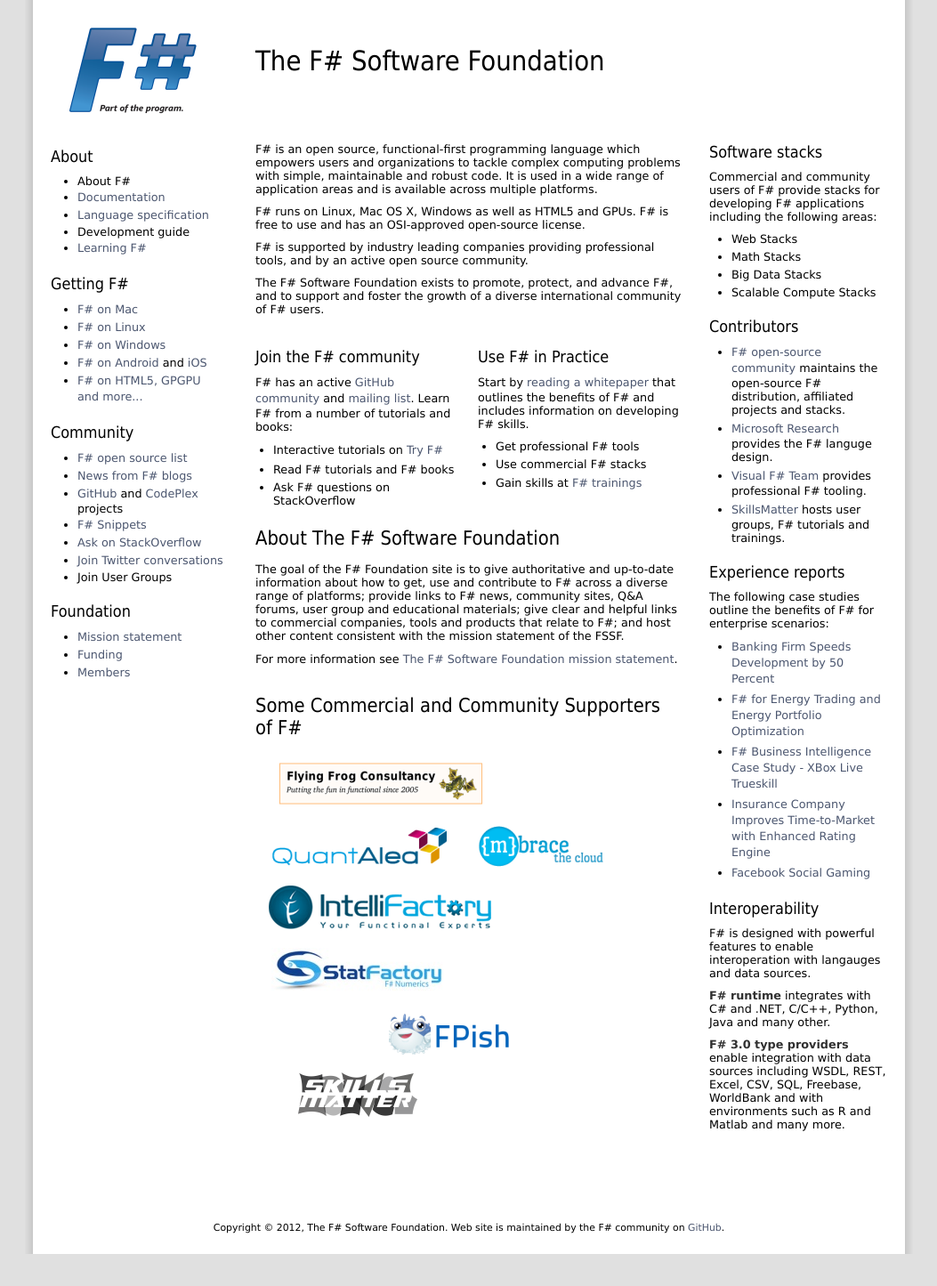
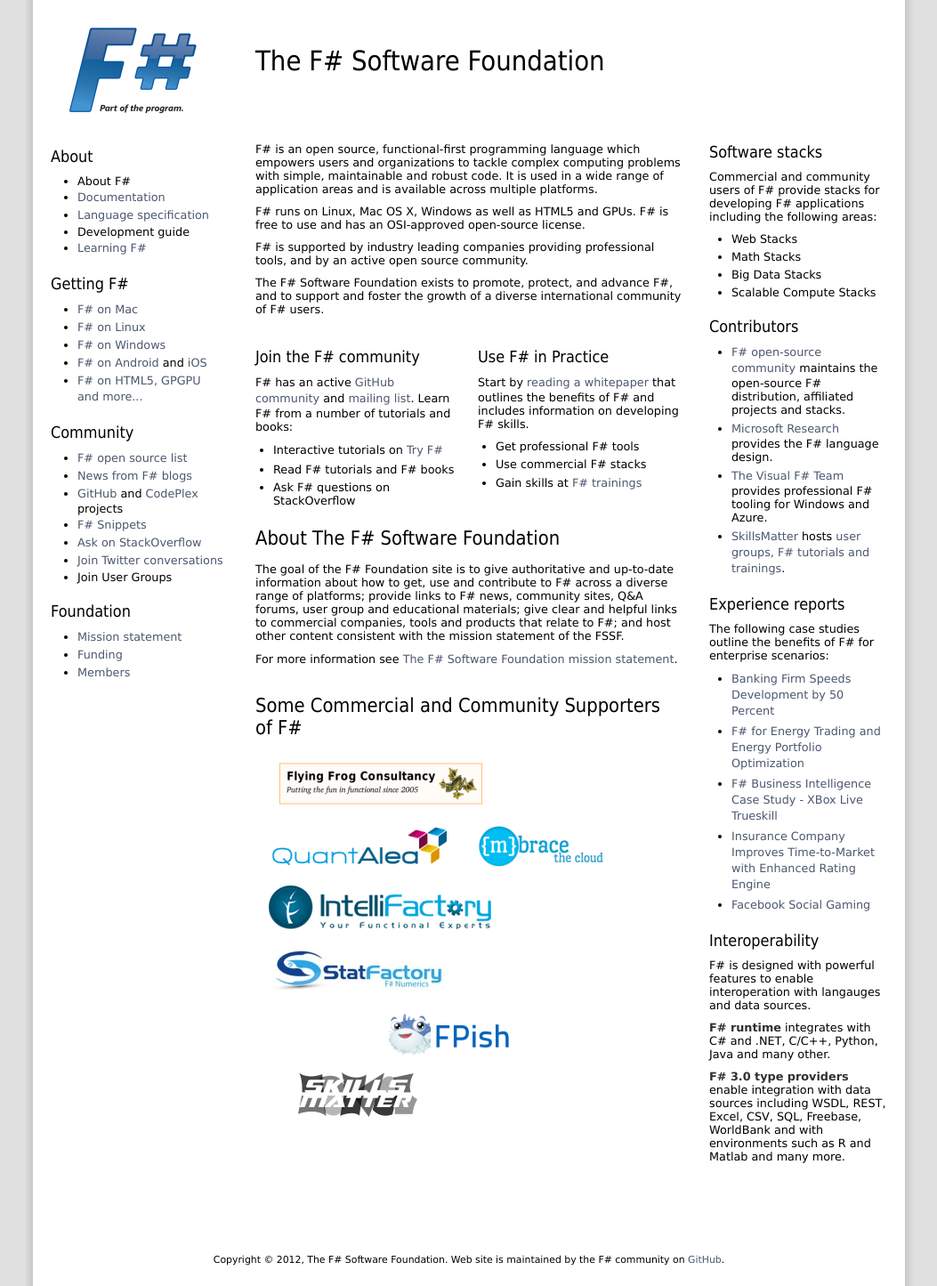
Before and after one commit to fsharp/fsharp.org, a Jekyll site: the page built from index.html, in a window 1280 px wide. Shown: the whole page at 89% size, without its empty margins (113-1166 px from the left). Built offline with Jekyll 4.4.1, drawn with Linux system fonts in a browser that asks for light colours; nearby versions of some CDN libraries; some web fonts are replaced; comment, search, counter and statistics services are not loaded; before the commit the page ends 1409 px from its top, so only the background shows below that.

Commit message:
improve link for tomas and phil

```diff
--- a/index.html
+++ b/index.html
@@ -22,9 +22,9 @@
   <li><a href="http://fsharp.github.com/">F# open-source community</a> maintains
     the open-source F# distribution, affiliated projects and stacks.
   </li>
-  <li><a href="http://research.microsoft.com/fsharp">Microsoft Research</a> provides the F# languge design.</li>
-  <li><a href="http://fsharp.net">Visual F# Team</a> provides professional F# tooling. </li>
-  <li><a href="http://skillsmatter.com/go/scala">SkillsMatter</a> hosts user groups, F# tutorials and trainings.</li>
+  <li><a href="http://research.microsoft.com/fsharp">Microsoft Research</a> provides the F# language design.</li>
+  <li><a href="http://fsharp.net">The Visual F# Team</a> provides professional F# tooling for Windows and Azure. </li>
+  <li><a href="http://skillsmatter.com">SkillsMatter</a> hosts <a href="http://skillsmatter.com/search?cx=018111287228818953049%3As05tkt5mhbk&cof=FORID%3A11&q=f%23&sa=Search&siteurl=">user groups, F# tutorials and trainings</a>.</li>
 </ul>
 
 <h3>Experience reports</h3>
```
